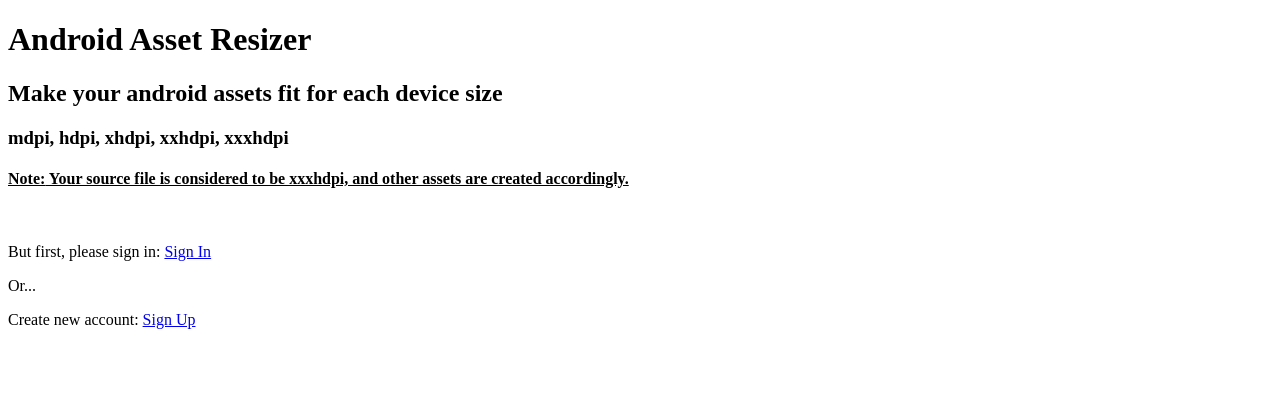
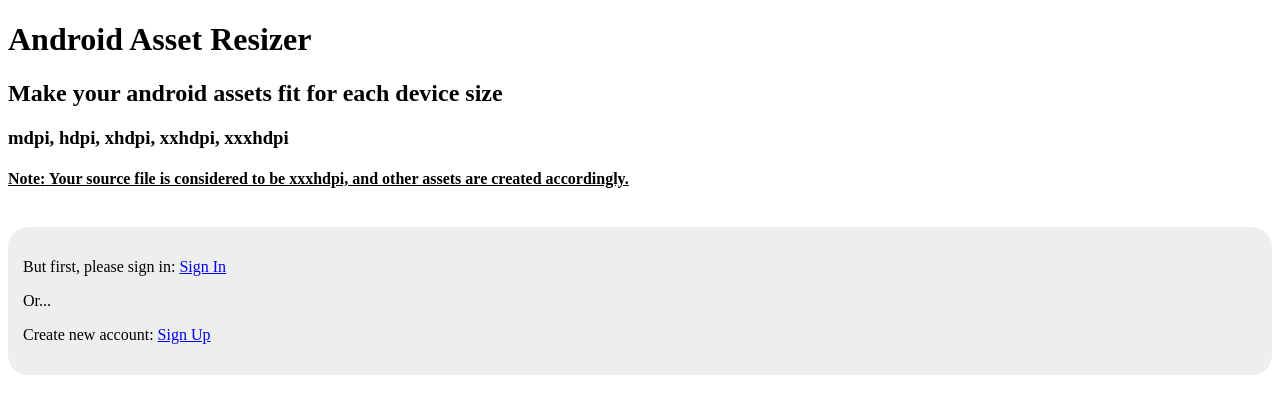
Before and after one commit to swifthfg/android-asset-resizer, a Django app: page / in a window 1280 px wide. Shown: the top 414 px of the page. Run offline with Django 3.2, Linux system fonts and the light colour scheme.

Commit message:
Improve user interface

```diff
--- a/static/main.css
+++ b/static/main.css
@@ -0,0 +1,11 @@
+.nonauth-container {
+	background-color: #eee;
+	padding: 15px;
+	border-radius: 20px;
+}
+
+.auth-container {
+	background-color: #48991d;
+	padding: 10px;
+	border-radius: 20px;
+}
--- a/templates/base.html
+++ b/templates/base.html
@@ -2,6 +2,7 @@
 <html>
 <head>
   <meta charset="utf-8">
+  <link rel="stylesheet" type="text/css" href="static/main.css">
   <title>{% block title %}{% endblock %} | AndroAssetter</title>
   <h1>Android Asset Resizer</h1>
   <h2>Make your android assets fit for each device size</h2>
--- a/templates/home.html
+++ b/templates/home.html
@@ -8,18 +8,22 @@
   <p>Hi {{ user.username }}!</p>
   <br>
   <hr>
+  <div class="auth-container">
     <form method="post" enctype="multipart/form-data">
       {% csrf_token %}
       <input type="file" name="sourcefile">
       <button type="submit">Get Assets</button>
     </form>
+  </div>
   <hr>
   <br>
   <p><a href="{% url 'logout' %}">Sign Out</a></p>
 {% else %}
+  <div class="nonauth-container">
     <p>But first, please sign in: <a href="{% url 'login' %}">Sign In</a> </p>
     <p>Or...</p>
     <p>Create new account: <a href="{% url 'signup' %}">Sign Up</a> </p>
+  </div>
 {% endif %}
 
 {% endblock %}
```
Lines whose indentation alone changed are shown as unchanged.
